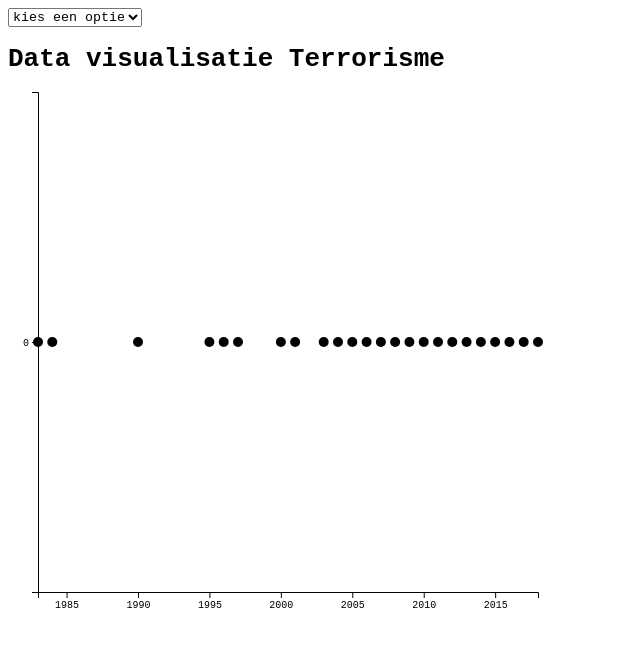
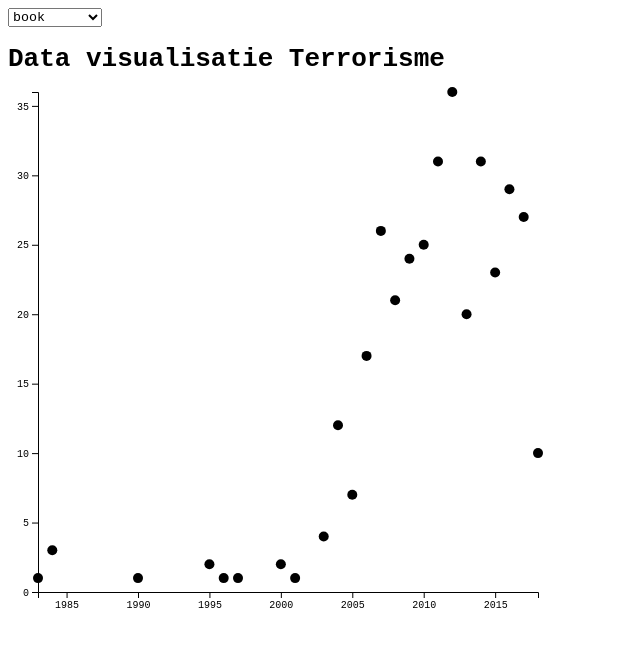
Before and after one commit to Techdemo/frontend-data, a website: page index.html in a window 1280 px wide. Shown: the whole page, without its empty margins (0-640 px from the left). Drawn offline with nearby package versions, Linux system fonts and the light colour scheme.

Commit message:
second commit

```diff
--- a/d3.js
+++ b/d3.js
@@ -1,22 +1,19 @@
 // const formatFilter = document.getElementById("formatFilter");
-// formatFilter.addEventListener("click", function() {
-
+// formatFilter.addEventListener("change", event => {
 d3.json("dataset.json")
   .then(data => {
     var booksByYear = d3
       .nest()
       .key(data => Number(data.Year))
       .key(data => data.format)
-      // .key(data => data.genre)
-      // .key(data => data.genre)
       .rollup(function(v) {
         return {
-          // format: v.format,
           formatCount: v.length
-          // return v.length;
         };
       })
       .entries(data);
+
+    var formats = [...new Set(data.map(x => x.format))];
 
     let body = d3.select("body");
     let svg = body
@@ -53,6 +50,18 @@ d3.json("dataset.json")
       .call(x_Axis);
     let yAxisGroup = svg.append("g").call(y_Axis);
 
+    d3.select("form")
+      .style("left", "16px")
+      .style("top", "16px")
+      .append("select")
+      .on("change", onChange)
+      .selectAll("option")
+      .data(formats)
+      .enter()
+      .append("option")
+      .attr("value", d => d)
+      .text(d => d);
+
     svg
       .selectAll("circle")
       .attr("cx", bookCount)
@@ -71,12 +80,11 @@ d3.json("dataset.json")
   .catch(function(err) {
     throw err;
   });
-
 // });
 function formatNumbers(d) {
-  // let format = "book";
-  let format = document.getElementById("formatFilter").value;
-  console.log(format);
+  let format = "book";
+  // let format = document.getElementById("formatFilter").value;
+  // console.log(format);
   // van titus: werkt dit?
   // let found = d.values.find(x => x.key === format);
   // return found ? found.value.formatCount : 0;
@@ -88,6 +96,9 @@ function formatNumbers(d) {
   }
 }
 
+function onChange() {
+  console.log("onchange functie loopt", this.value);
+}
 // TODO
 // [] Label your axes
 // [] more ticks on the x-axis, per year
--- a/index.html
+++ b/index.html
@@ -8,12 +8,12 @@
 </head>
 <body>
   <form>
-    <select id="formatFilter" name="formatFilter">
-      <option value="">kies een optie</option>
+    <!-- <select id="formatFilter" name="formatFilter">
+      <option value=""disabled selected>kies een optie</option>
       <option value="book">Books</option>
       <option value="dvdvideo">Dvd video's</option>
       <option value="daisyrom">DaisyRom</option>
-    </select>
+    </select> -->
   </form>
   <h1>Data visualisatie Terrorisme</h1>
   <div id="chart"></div>
```
